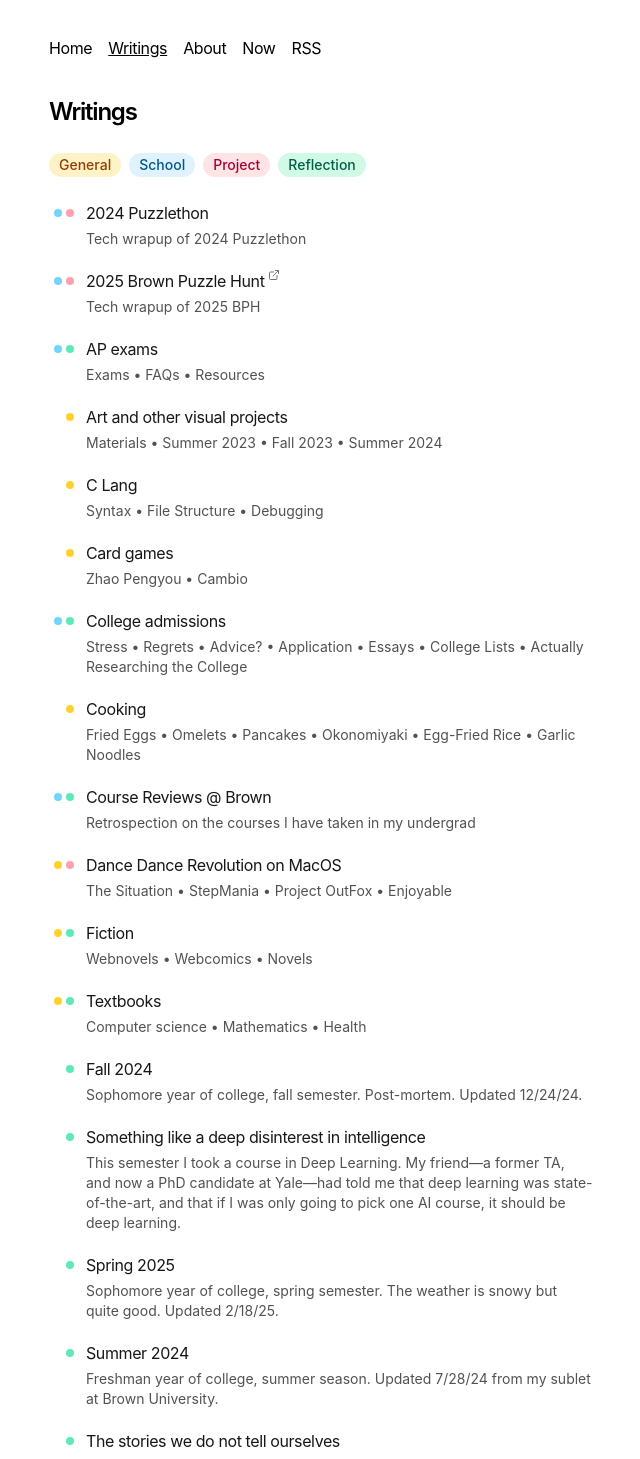
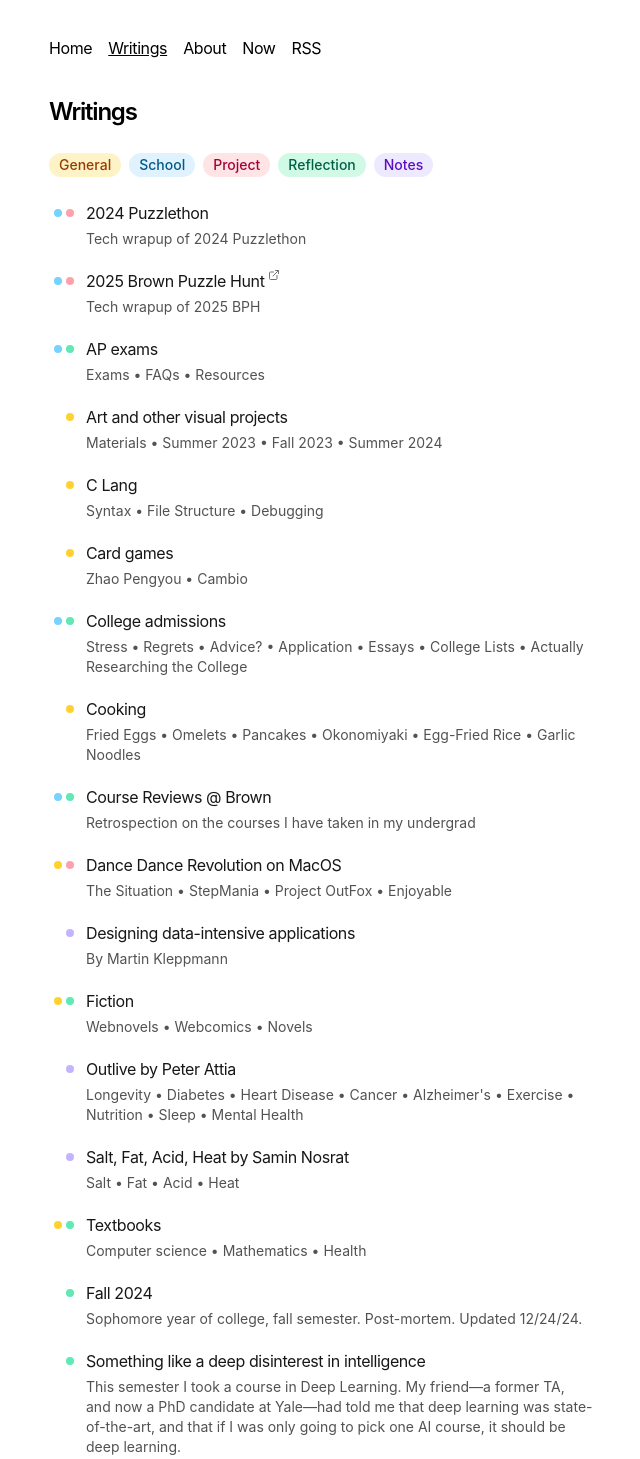
Before and after one commit to qiaochloe/blog, a Next.js app: page /writings in a window 1280 px wide. Shown: the top 1459 px of the page, without its empty margins (319-959 px from the left). Built offline with nearby package versions, Linux system fonts and the light colour scheme.

Commit message:
Change subtitles of notes

```diff
--- a/app/markdown/outlive.mdx
+++ b/app/markdown/outlive.mdx
@@ -1,6 +1,6 @@
 ---
-title: "Outlive: the science and art of longevity"
-summary: "By Peter Attia"
+title: "Outlive by Peter Attia"
+summary: "Longevity • Diabetes • Heart Disease • Cancer • Alzheimer's • Exercise • Nutrition • Sleep • Mental Health"
 publishedAt: "2025-05-29"
 updatedAt: "2025-06-28"
 tags:
--- a/app/markdown/salt-fat-acid-heat.mdx
+++ b/app/markdown/salt-fat-acid-heat.mdx
@@ -1,6 +1,6 @@
 ---
-title: "Salt, Fat, Acid, Heat"
-summary: "By Samin Nosrat"
+title: "Salt, Fat, Acid, Heat by Samin Nosrat"
+summary: "Salt • Fat • Acid • Heat"
 publishedAt: "2025-06-14"
 updatedAt: "2025-06-28"
 tags:
--- a/app/writings/PostsList.tsx
+++ b/app/writings/PostsList.tsx
@@ -17,13 +17,14 @@ type PostsListProps = {
 };
 
 // Tags
-type Tag = "general" | "school" | "project" | "reflection";
+type Tag = "general" | "school" | "project" | "reflection" | "notes";
 
 const defaultSelectedTags: Record<Tag, boolean> = {
   general: true,
   school: true,
   project: true,
   reflection: true,
+  notes: true,
 };
 
 const tagTextColor: Record<Tag, string> = {
@@ -31,6 +32,7 @@ const tagTextColor: Record<Tag, string> = {
   school: "text-sky-800",
   project: "text-rose-800",
   reflection: "text-emerald-800",
+  notes: "text-violet-800",
 };
 
 const tagBGColor: Record<Tag, string> = {
@@ -38,6 +40,7 @@ const tagBGColor: Record<Tag, string> = {
   school: "bg-sky-100",
   project: "bg-rose-100",
   reflection: "bg-emerald-100",
+  notes: "bg-violet-100",
 };
 
 const dotColor: Record<Tag, string> = {
@@ -45,6 +48,7 @@ const dotColor: Record<Tag, string> = {
   school: "bg-sky-300",
   project: "bg-rose-300",
   reflection: "bg-emerald-300",
+  notes: "bg-violet-300",
 };
 
 export function PostsList({ allPosts }: PostsListProps) {
```
